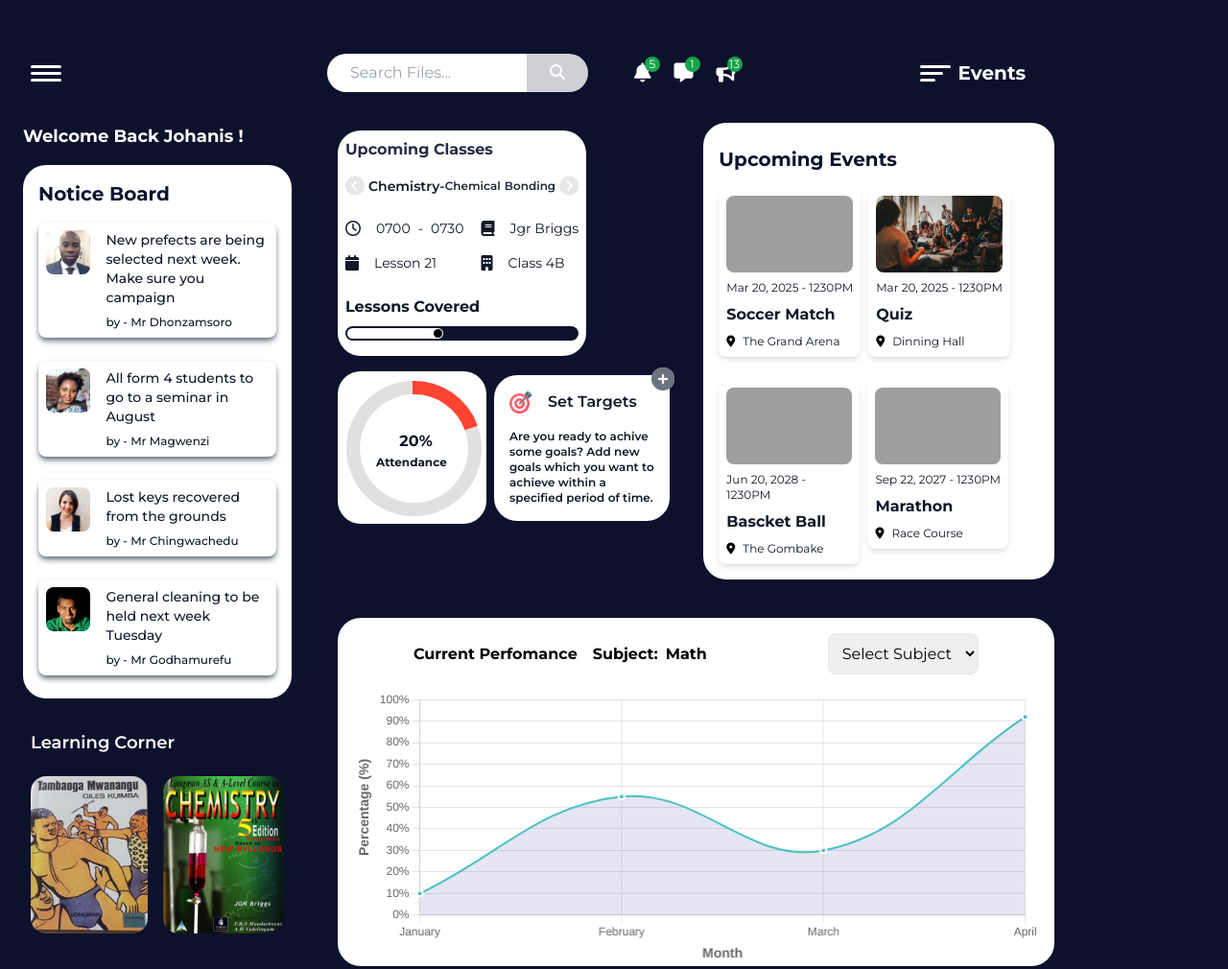
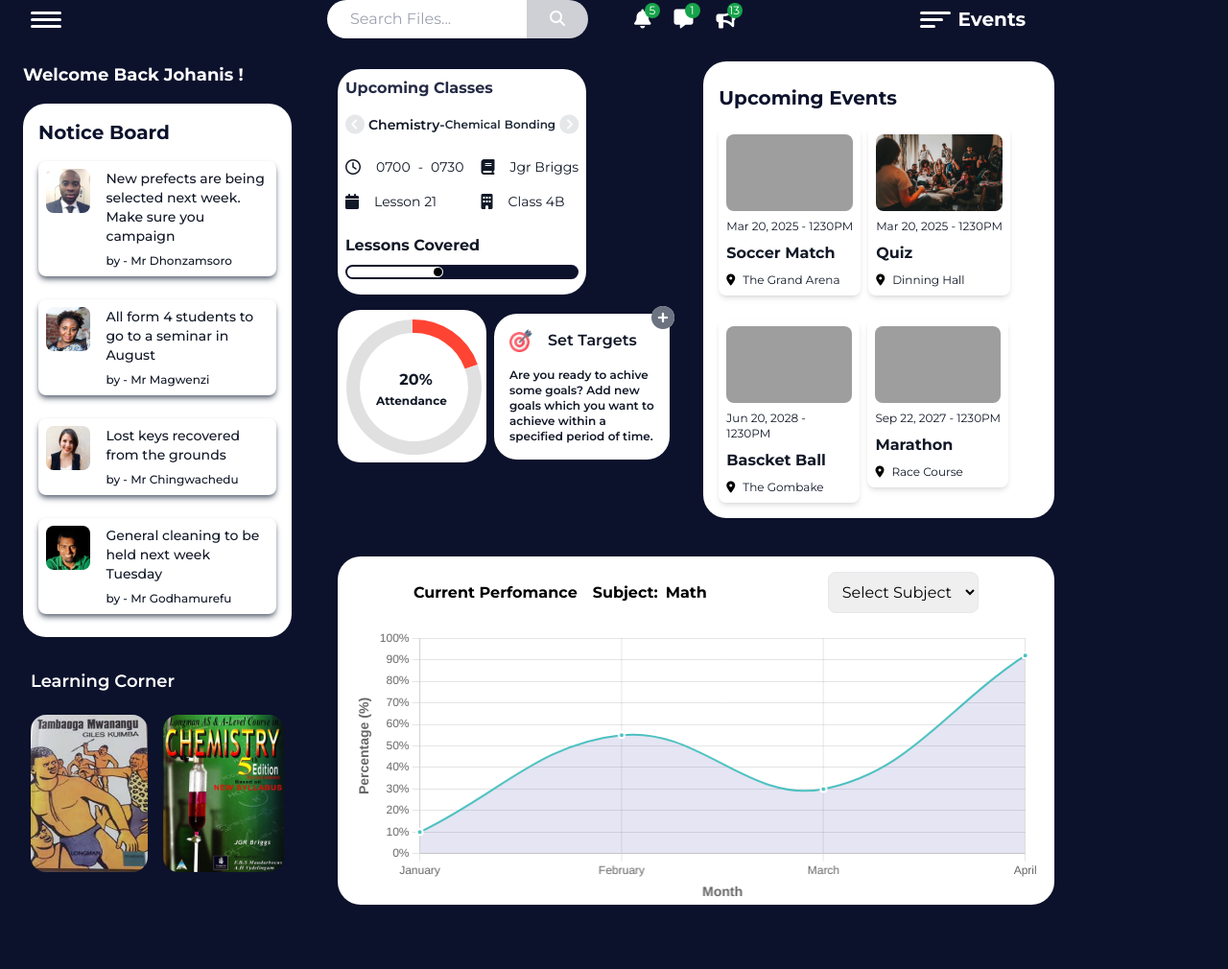
Before and after one commit to Tanyaradzwa1999/Portal, a website: page index.html in a window 1280 px wide. Shown: the whole page at 96% size. After the commit the page ends 943 px from the top, so only its background shows below. Drawn offline with nearby package versions, Linux system fonts and the light colour scheme; grey boxes are pictures that could not be loaded.

Commit message:
with no overflow

```diff
--- a/index.html
+++ b/index.html
@@ -21,15 +21,15 @@
     <title>Document</title>
   </head>
   <!--bg-sky-900/60  -->
-  <body class="bg-VeryDarkBlue">
+  <body class="bg-VeryDarkBlue overflow-hidden">
     <div class="modalShow transition-all duration-500 ease-in-out"></div>
     <container
-      class="universal-container my-0 pt-4 md:pt-0 bg-transparent flex lg:justify-center items-center rounded-none md:rounded-3xl xxl shadow-sky-900/70"
+      class="universal-container my-0 md:pt-0 bg-transparent flex lg:justify-center items-center rounded-none md:rounded-3xl xxl shadow-sky-900/70"
     >
-      <div class="flex my-4 items-start">
+      <div class="flex items-start">
         <!-- left side flex item -->
         <div
-          class="section shadow-sm shadow-white md:w-[297px] mt-4 px-4 pt-4 pb-32 rounded-3xl h-full xl:block xl:relative ml-6 hidden md:absolute z-50 animated hamBurgerShow SidebarMenu"
+          class="section shadow-sm shadow-white/20 md:w-[297px] px-4 pt-4 pb-20 rounded-3xl h-full xl:block xl:relative ml-6 hidden md:absolute z-50 animated hamBurgerShow SidebarMenu"
         >
           <!-- flex item for the side items -->
           <div class="flex flex-col">
@@ -128,11 +128,11 @@
           </div>
         </div>
         <!-- right side FLEEX item -->
-        <div class="flex flex-col rounded-3xl p-2">
+        <div class="flex flex-col rounded-3xl px-2">
           <section class="text-center">
             <nav class="navbar hidden md:block">
               <div
-                class="md:flex items-center my-8 w-full xl:justify-between pl-6 xl:px-2"
+                class="md:flex items-center w-full xl:justify-between pl-6 xl:px-2"
               >
                 <!-- events -->
                 <div class="flex space-x-2 items-center order-1 xl:-order-1">
@@ -217,7 +217,7 @@
 
           <!-- FLEX BOX FOR THE BOTTOM CONTENT -->
           <div
-            class="flex flex-col md:flex-row space-y-20 md:space-y-0 space-x-0 md:space-x-12 max-w-sm md:max-w-6xl px-4"
+            class="flex flex-col md:flex-row space-y-20 md:space-y-0 space-x-0 md:space-x-12 max-w-sm md:max-w-6xl px-4 mt-6"
           >
             <!-- flex column for the left welcome back back message -->
             <div class="flex flex-col w-full md:w-1/4 xl:w-1/3">
```
Also changed, not shown: css/style.css.
